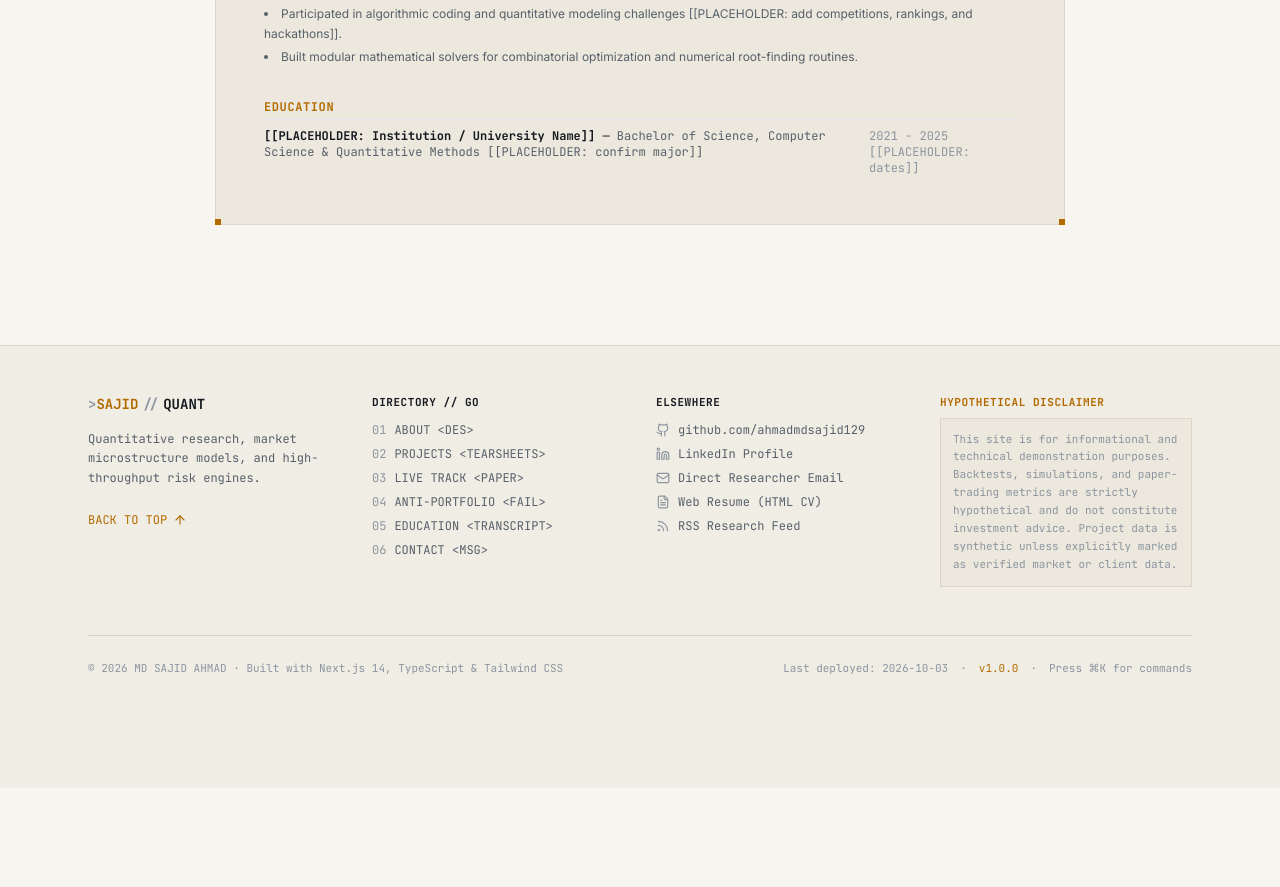
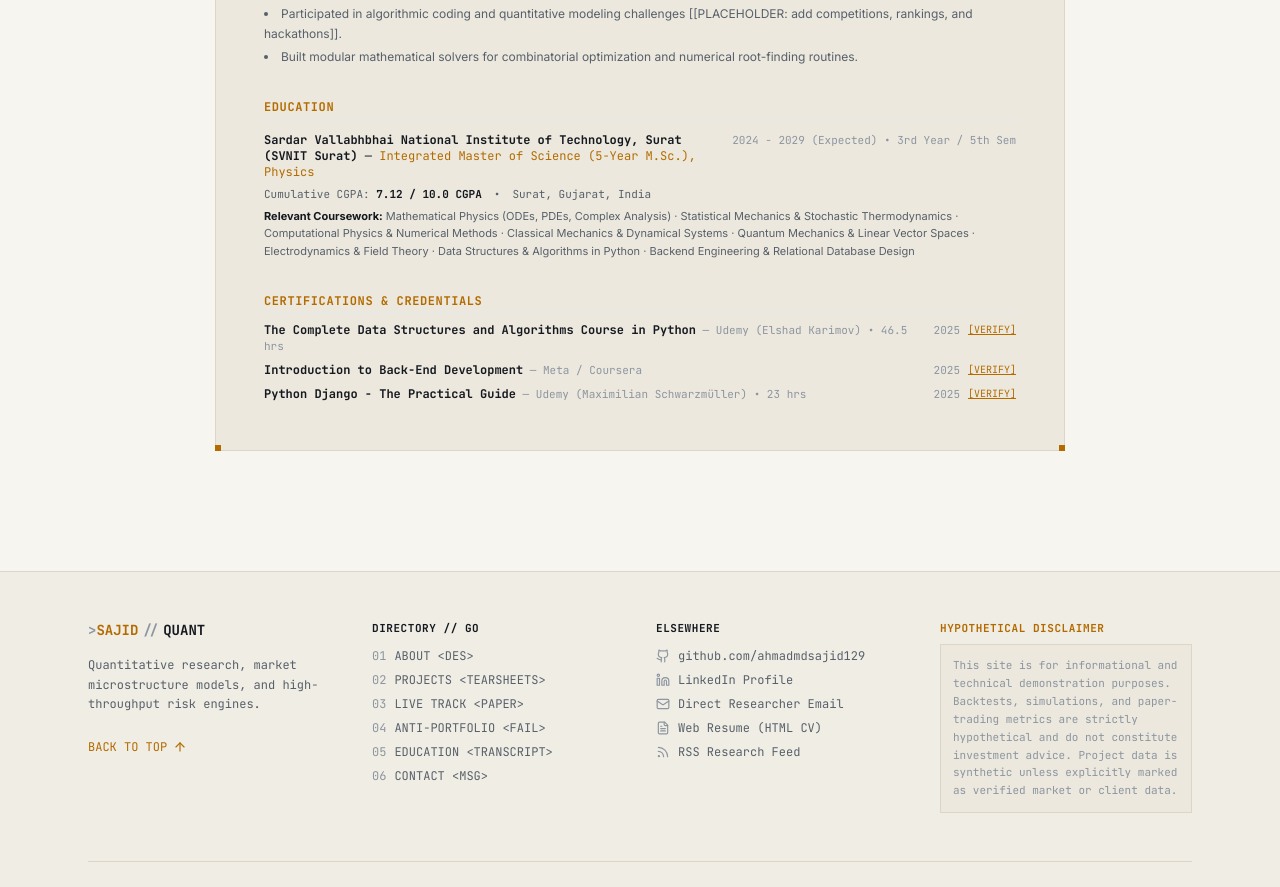
Before and after one commit to ahmadmdsajid129/sajid-ahmad-portfolio, a Next.js app: page /resume in a window 1280 px wide. Shown: the part 1500-2387 px from the top of the page. Before the commit the page ends 2288 px from the top, so only its background shows below. Built offline with nearby package versions, Linux system fonts and the light colour scheme.

Commit message:
feat: update education with SVNIT Surat, 5-Year Integrated M.Sc. Physics (7.12 CGPA), and verified Coursera & Udemy credentials

```diff
--- a/app/layout.tsx
+++ b/app/layout.tsx
@@ -67,6 +67,10 @@ export default function RootLayout({
     },
     url: "https://github.com/ahmadmdsajid129/sajid-ahmad-portfolio",
     jobTitle: "Quantitative Researcher & Systems Engineer",
+    alumniOf: {
+      "@type": "CollegeOrUniversity",
+      name: "Sardar Vallabhbhai National Institute of Technology, Surat (SVNIT Surat)",
+    },
     sameAs: [
       "https://github.com/ahmadmdsajid129",
       "https://www.linkedin.com/in/md-sajid-ahmad-350a9b32a/",
--- a/app/resume/page.tsx
+++ b/app/resume/page.tsx
@@ -4,7 +4,7 @@ import React from "react";
 import Link from "next/link";
 import { siteConfig } from "@/data/site";
 import { projectsData } from "@/data/projects";
-import { educationData } from "@/data/education";
+import { educationData, certificationsData } from "@/data/education";
 import { experienceData } from "@/data/experience";
 import { skillsData } from "@/data/skills";
 import { ArrowLeft, Printer, Download } from "lucide-react";
@@ -150,22 +150,63 @@ export default function ResumePage() {
         </section>
 
         {/* Education */}
-        <section className="space-y-2">
+        <section className="space-y-3">
           <h2 className="text-xs font-bold text-accent print:text-black uppercase tracking-wider border-b border-border/40 pb-1 font-mono">
             Education
           </h2>
 
           {educationData.map((edu, idx) => (
-            <div key={idx} className="flex justify-between items-baseline text-xs font-mono">
-              <div>
-                <span className="font-bold text-text print:text-black">{edu.institution}</span> &mdash;{" "}
-                <span className="text-text-muted print:text-gray-700">
-                  {edu.degree}, {edu.major}
-                </span>
+            <div key={idx} className="space-y-1.5 text-xs">
+              <div className="flex flex-col sm:flex-row sm:justify-between sm:items-baseline font-mono gap-1">
+                <div>
+                  <span className="font-bold text-text print:text-black">{edu.institution}</span> &mdash;{" "}
+                  <span className="text-accent print:text-gray-700">
+                    {edu.degree}, {edu.major}
+                  </span>
+                </div>
+                <div className="text-text-faint print:text-gray-500 text-[11px] shrink-0">{edu.dateRange}</div>
               </div>
-              <div className="text-text-faint print:text-gray-500">{edu.dateRange}</div>
+              <div className="flex items-center gap-3 text-text-muted print:text-gray-600 font-mono text-[11px]">
+                <span>Cumulative CGPA: <strong className="text-text print:text-black">{edu.gpa}</strong></span>
+                <span>&bull;</span>
+                <span>{edu.location}</span>
+              </div>
+              <div className="text-[11px] text-text-muted print:text-gray-600 leading-relaxed">
+                <strong className="text-text print:text-black">Relevant Coursework:</strong> {edu.coursework.join(" \u00B7 ")}
+              </div>
             </div>
           ))}
+        </section>
+
+        {/* Certifications */}
+        <section className="space-y-2">
+          <h2 className="text-xs font-bold text-accent print:text-black uppercase tracking-wider border-b border-border/40 pb-1 font-mono">
+            Certifications &amp; Credentials
+          </h2>
+
+          <div className="space-y-2 text-xs font-mono">
+            {certificationsData.map((cert, idx) => (
+              <div key={idx} className="flex flex-col sm:flex-row sm:justify-between sm:items-baseline gap-1">
+                <div>
+                  <span className="font-bold text-text print:text-black">{cert.name}</span>
+                  <span className="text-text-faint print:text-gray-500 text-[11px]"> &mdash; {cert.issuer}</span>
+                </div>
+                <div className="flex items-center gap-2 shrink-0">
+                  <span className="text-text-faint print:text-gray-500 text-[11px]">{cert.year}</span>
+                  {cert.verifyUrl && (
+                    <a
+                      href={cert.verifyUrl}
+                      target="_blank"
+                      rel="noreferrer"
+                      className="text-accent underline text-[10px] print:hidden"
+                    >
+                      [VERIFY]
+                    </a>
+                  )}
+                </div>
+              </div>
+            ))}
+          </div>
         </section>
       </div>
     </div>
--- a/components/education-section.tsx
+++ b/components/education-section.tsx
@@ -117,10 +117,19 @@ export function EducationSection() {
                   </div>
                   <div className="flex items-center justify-between text-[10px]">
                     <span className="text-text-muted">{cert.issuer}</span>
-                    <span className="text-accent hover:underline flex items-center gap-1 cursor-pointer">
-                      <span>VERIFY</span>
-                      <ExternalLink className="w-2.5 h-2.5" />
-                    </span>
+                    {cert.verifyUrl ? (
+                      <a
+                        href={cert.verifyUrl}
+                        target="_blank"
+                        rel="noreferrer"
+                        className="text-accent hover:underline flex items-center gap-1"
+                      >
+                        <span>VERIFY</span>
+                        <ExternalLink className="w-2.5 h-2.5" />
+                      </a>
+                    ) : (
+                      <span className="text-text-faint">VERIFIED</span>
+                    )}
                   </div>
                 </div>
               ))}
@@ -129,9 +138,9 @@ export function EducationSection() {
 
           {/* Academic Statement */}
           <div className="p-4 bg-bg-inset border border-border rounded font-mono text-[11px] text-text-muted leading-relaxed space-y-2">
-            <div className="text-accent font-bold uppercase">ACADEMIC FOUNDATION:</div>
+            <div className="text-accent font-bold uppercase">PHYSICS &amp; QUANT SYNTHESIS:</div>
             <p>
-              Emphasis on rigorous discrete algorithms, numerical linear algebra, and measure-theoretic probability. All coursework projects were completed with peer review and verifiable Git repositories.
+              Mathematical physics curriculum (differential equations, statistical mechanics, Hamiltonian dynamics, stochastic modeling) coupled with self-directed software engineering in data structures, algorithms, and high-performance backend systems.
             </p>
           </div>
         </div>
--- a/data/education.ts
+++ b/data/education.ts
@@ -24,42 +24,43 @@ export interface ReadingItem {
 
 export const educationData: EducationDegree[] = [
   {
-    institution: "[[PLACEHOLDER: Institution / University Name]]",
-    degree: "Bachelor of Science",
-    major: "Computer Science & Quantitative Methods [[PLACEHOLDER: confirm major]]",
-    dateRange: "2021 - 2025 [[PLACEHOLDER: dates]]",
+    institution: "Sardar Vallabhbhai National Institute of Technology, Surat (SVNIT Surat)",
+    degree: "Integrated Master of Science (5-Year M.Sc.)",
+    major: "Physics",
+    dateRange: "2024 - 2029 (Expected) • 3rd Year / 5th Sem",
     location: "Surat, Gujarat, India",
-    gpa: "[[PLACEHOLDER: GPA]]",
+    gpa: "7.12 / 10.0 CGPA",
     coursework: [
-      "Probability & Stochastic Processes",
-      "Linear Algebra & Matrix Decompositions",
-      "Design & Analysis of Algorithms",
-      "Numerical Analysis & Scientific Computing",
-      "Machine Learning & Statistical Pattern Recognition",
-      "Database Systems & Distributed Storage",
-      "Computer Systems & Architecture",
+      "Mathematical Physics (ODEs, PDEs, Complex Analysis)",
+      "Statistical Mechanics & Stochastic Thermodynamics",
+      "Computational Physics & Numerical Methods",
+      "Classical Mechanics & Dynamical Systems",
+      "Quantum Mechanics & Linear Vector Spaces",
+      "Electrodynamics & Field Theory",
+      "Data Structures & Algorithms in Python",
+      "Backend Engineering & Relational Database Design",
     ],
   },
 ];
 
 export const certificationsData: Certification[] = [
   {
-    name: "Machine Learning Specialization",
-    issuer: "DeepLearning.AI / Coursera",
-    year: "2024",
-    verifyUrl: "[[PLACEHOLDER: verify link]]",
+    name: "The Complete Data Structures and Algorithms Course in Python",
+    issuer: "Udemy (Elshad Karimov) • 46.5 hrs",
+    year: "2025",
+    verifyUrl: "https://www.udemy.com/certificate/UC-51e18fa4-2106-4b9e-a7d1-bf0e0791d725/",
   },
   {
-    name: "Data Structures and Algorithms",
-    issuer: "UC San Diego",
-    year: "2023",
-    verifyUrl: "[[PLACEHOLDER: verify link]]",
+    name: "Introduction to Back-End Development",
+    issuer: "Meta / Coursera",
+    year: "2025",
+    verifyUrl: "https://www.coursera.org/account/accomplishments/verify/SOHOCWKF6QUL",
   },
   {
-    name: "Financial Engineering & Risk Management",
-    issuer: "Columbia University [[PLACEHOLDER: confirm]]",
-    year: "2024",
-    verifyUrl: "[[PLACEHOLDER: verify link]]",
+    name: "Python Django - The Practical Guide",
+    issuer: "Udemy (Maximilian Schwarzmüller) • 23 hrs",
+    year: "2025",
+    verifyUrl: "https://www.udemy.com/certificate/UC-83ac043e-8cd1-4a5e-b401-d14bee474a48/",
   },
 ];
 
```
